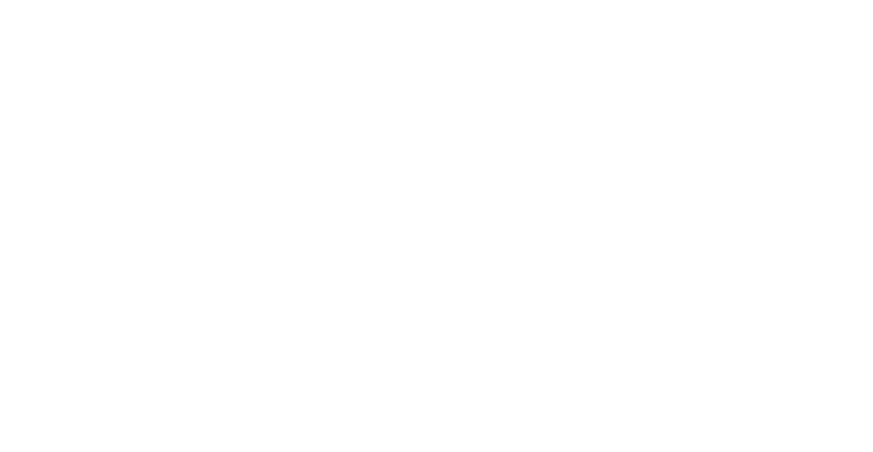
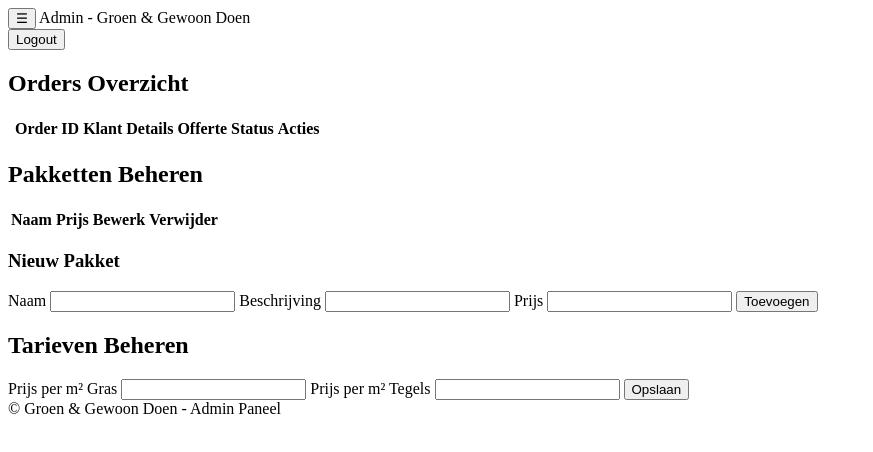
Before and after one commit to dywwi/Groen-gewoon-doen, a website: page projectmap/admin.html in a window 1280 px wide. Shown: the whole page, without its empty margins (0-873 px from the left). Drawn offline with Linux system fonts and the light colour scheme.

Commit message:
admin html skelet

```diff
--- a/projectmap/admin.html
+++ b/projectmap/admin.html
@@ -0,0 +1,116 @@
+<!DOCTYPE html>
+<html lang="nl">
+<head>
+  <meta charset="UTF-8">
+  <meta name="viewport" content="width=device-width, initial-scale=1.0">
+  <title>Admin - Groen & Gewoon Doen</title>
+  <link rel="stylesheet" href="">
+</head>
+<body>
+
+<div class="admin-page">
+
+  <!-- Header -->
+  <header class="admin-header">
+    <div class="header-left">
+      <button class="menu-button">☰</button>
+      <span class="header-title">Admin - Groen & Gewoon Doen</span>
+    </div>
+
+    <button class="logout-button">Logout</button>
+  </header>
+
+  <!-- Content -->
+  <main class="admin-content">
+
+    <!-- Orders -->
+    <section>
+      <h2>Orders Overzicht</h2>
+
+      <table class="admin-table">
+        <thead>
+          <tr>
+            <th></th>
+            <th>Order ID</th>
+            <th>Klant</th>
+            <th>Details</th>
+            <th>Offerte</th>
+            <th>Status</th>
+            <th>Acties</th>
+          </tr>
+        </thead>
+        <tbody>
+        </tbody>
+      </table>
+    </section>
+
+    <!-- Packages -->
+    <section>
+      <h2>Pakketten Beheren</h2>
+
+      <table class="admin-table">
+        <thead>
+          <tr>
+            <th>Naam</th>
+            <th>Prijs</th>
+            <th>Bewerk</th>
+            <th>Verwijder</th>
+            <th></th>
+          </tr>
+        </thead>
+        <tbody>
+        </tbody>
+      </table>
+
+      <div class="form-box">
+        <h3>Nieuw Pakket</h3>
+
+        <label>
+          Naam
+          <input type="text">
+        </label>
+
+        <label>
+          Beschrijving
+          <input type="text">
+        </label>
+
+        <label>
+          Prijs
+          <input type="number">
+        </label>
+
+        <button>Toevoegen</button>
+      </div>
+    </section>
+
+    <!-- Rates -->
+    <section>
+      <h2>Tarieven Beheren <span class="optional"></span></h2>
+
+      <div class="form-inline">
+        <label>
+          Prijs per m² Gras
+          <input type="number">
+        </label>
+
+        <label>
+          Prijs per m² Tegels
+          <input type="number">
+        </label>
+
+        <button>Opslaan</button>
+      </div>
+    </section>
+
+  </main>
+
+  <!-- Footer -->
+  <footer class="admin-footer">
+    © Groen & Gewoon Doen - Admin Paneel
+  </footer>
+
+</div>
+
+</body>
+</html>
```
Also changed, not shown: projectmap/index.html (+14 -6 lines).
